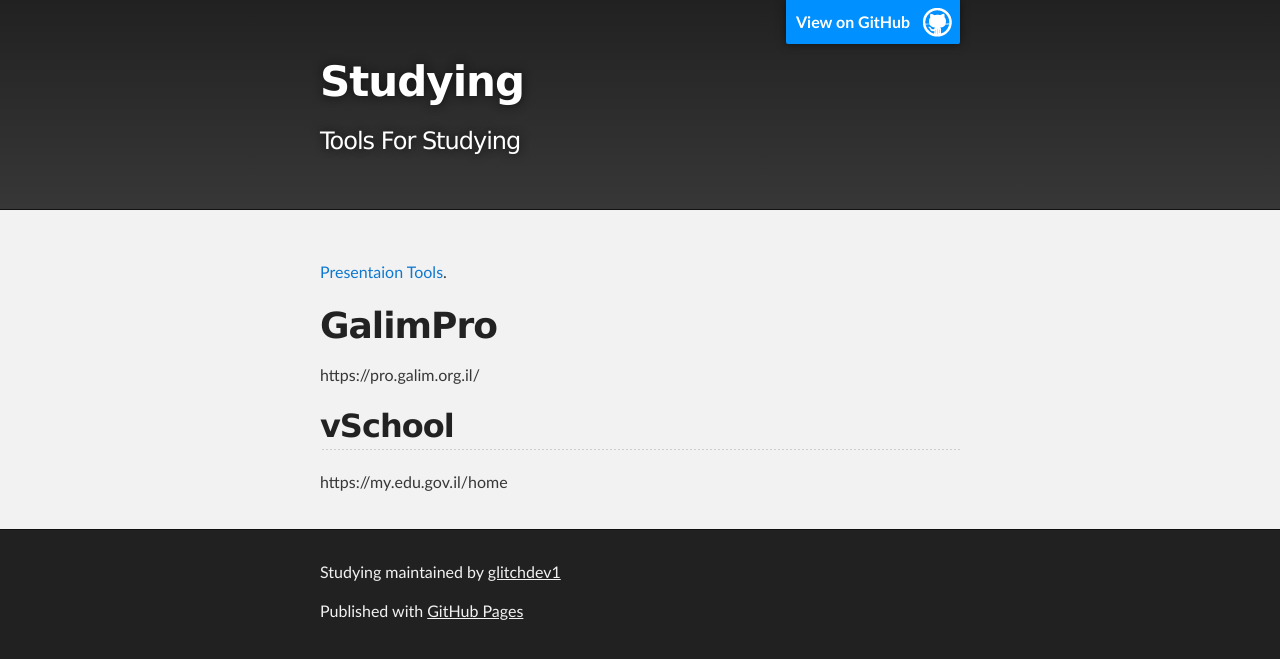
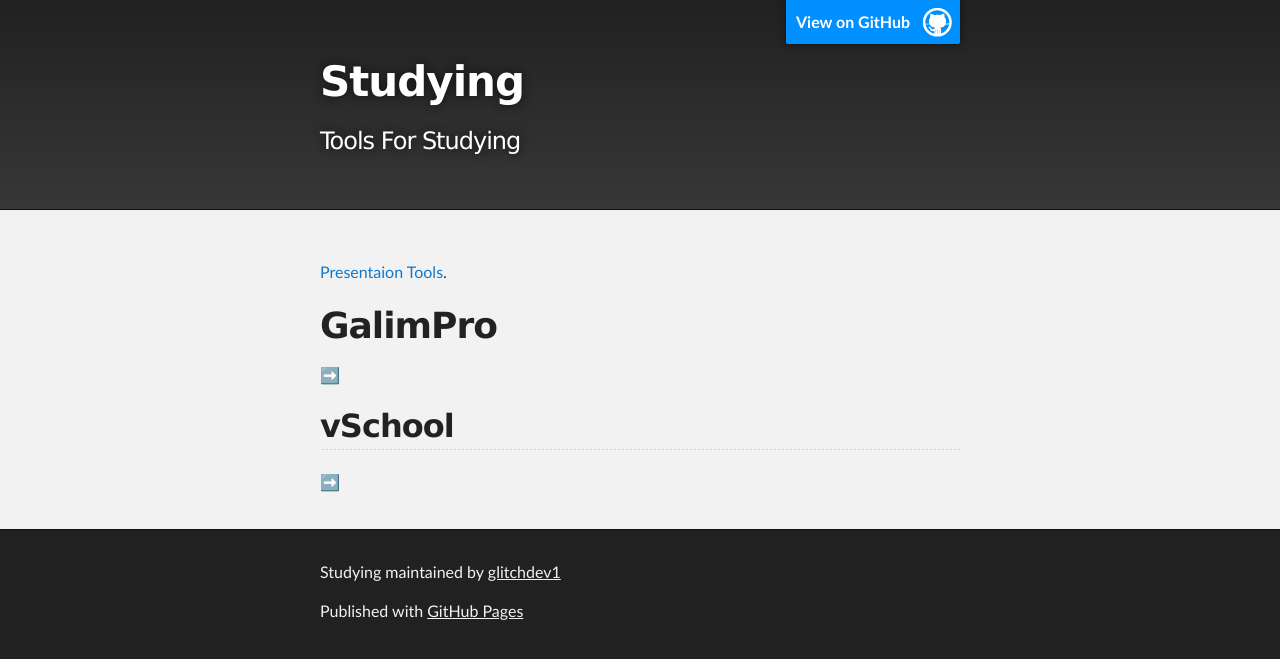
Before and after one commit to glitchdev1/study, a Jekyll site: the page built from index.md, in a window 1280 px wide. Shown: the top 659 px of the page. Built offline with Jekyll 4.4.1, drawn with Linux system fonts in a browser that asks for light colours.

Commit message:
Update index.md

```diff
--- a/index.md
+++ b/index.md
@@ -3,6 +3,6 @@ layout: default
 ---
 [Presentaion Tools](./another-page.html).
 # GalimPro
-https://pro.galim.org.il/
+[➡️](https://pro.galim.org.il/)
 ## vSchool
-https://my.edu.gov.il/home
+[➡️](https://my.edu.gov.il/home)
```
